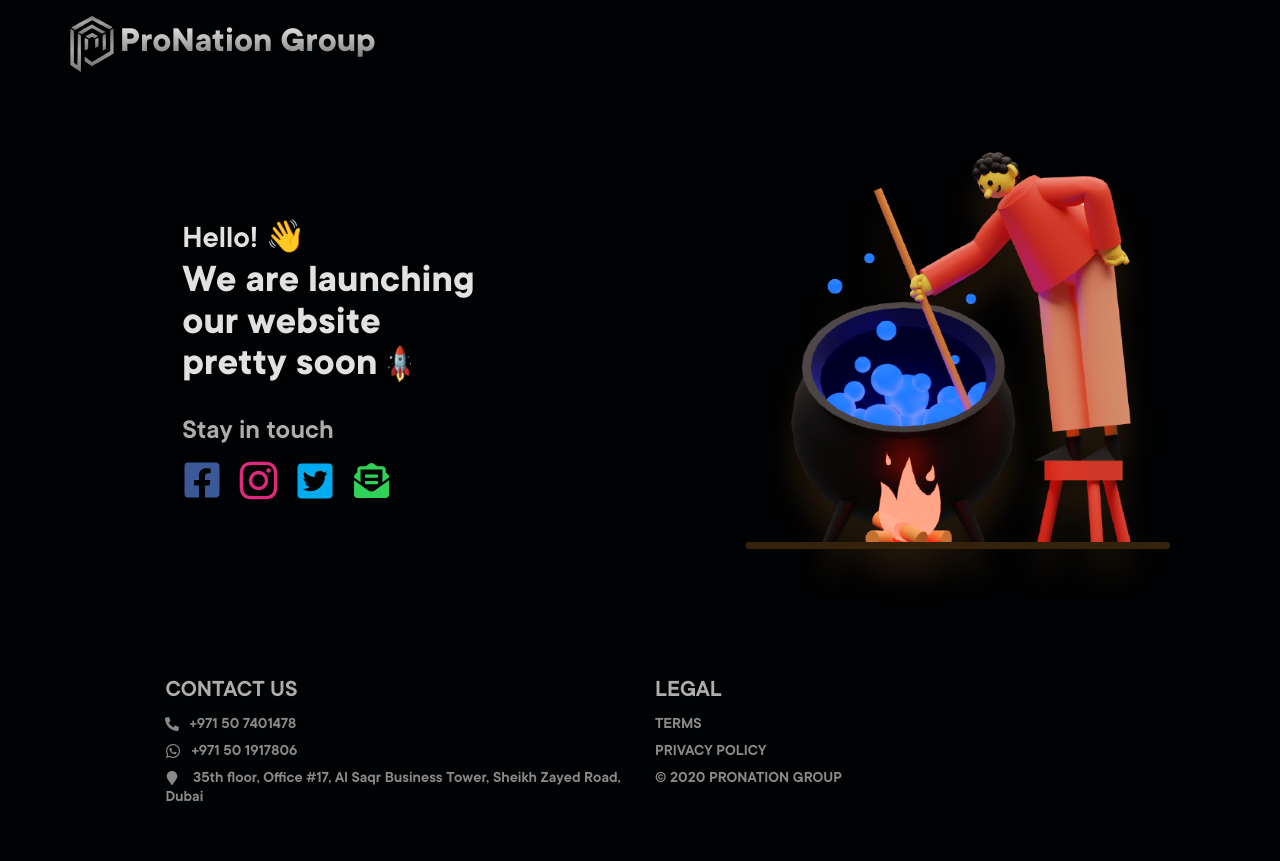
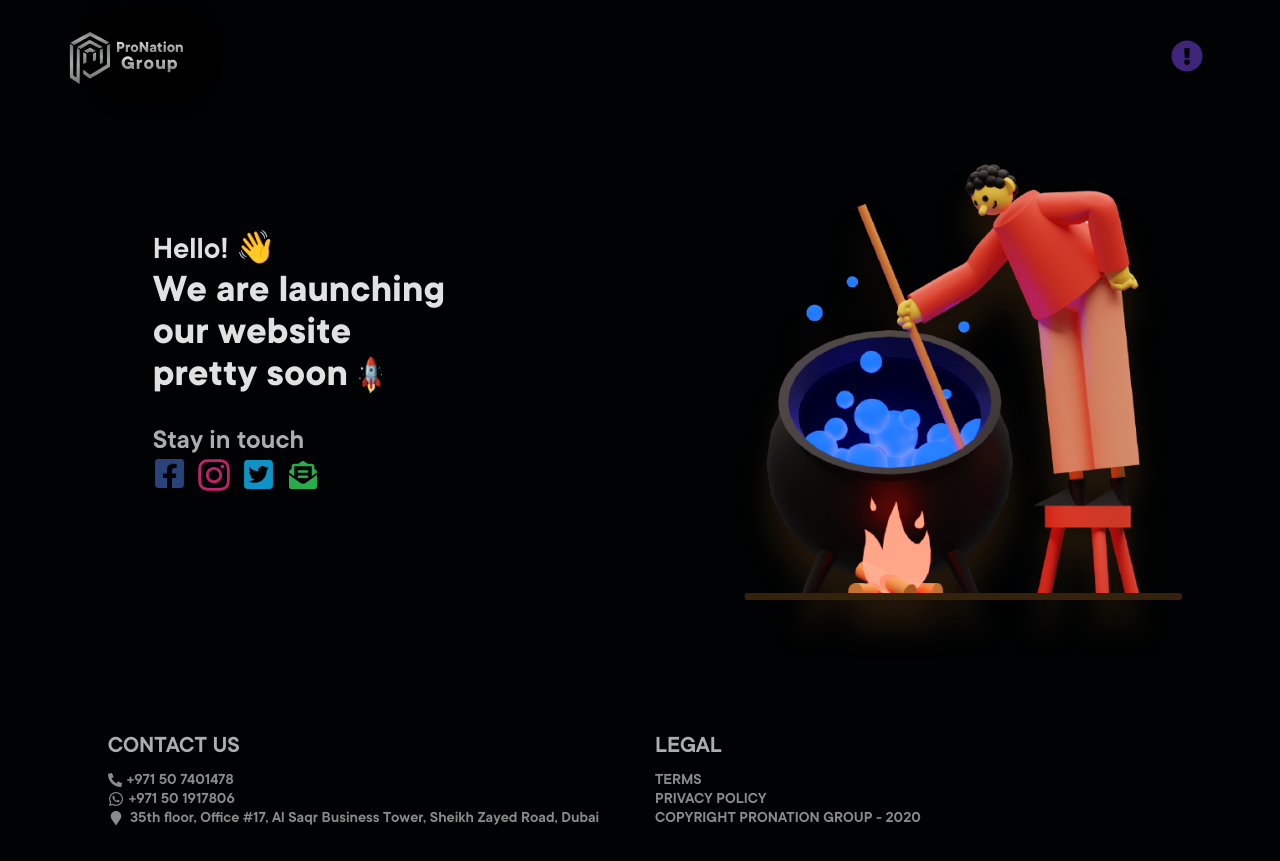
Before and after one commit to dinezh256/pronation-under-construction, a React (Create React App) app: page / in a window 1280 px wide. Built offline with nearby package versions, Linux system fonts and the light colour scheme.

Commit message:
Add files via upload

```diff
--- a/package.json
+++ b/package.json
@@ -10,7 +10,8 @@
     "react": "^16.13.1",
     "react-dom": "^16.13.1",
     "react-icons": "^3.11.0",
-    "react-scripts": "3.4.3"
+    "react-scripts": "3.4.3",
+    "react-scroll": "^1.8.1"
   },
   "scripts": {
     "start": "react-scripts start",
--- a/src/App.js
+++ b/src/App.js
@@ -1,13 +1,15 @@
 import React from "react";
-import UnderConstruction from "./maintenance2.png";
-import PronationLogo from "./pronationLogo";
-import Footer from "./footer";
 import {
   FaFacebookSquare,
   FaInstagram,
   FaTwitterSquare,
   FaEnvelopeOpenText,
+  FaExclamationCircle,
 } from "react-icons/fa";
+import { animateScroll } from "react-scroll";
+import UnderConstruction from "./maintenance2.png";
+import PronationLogo from "./pronationLogo";
+import Footer from "./footer";
 import "./App.scss";
 
 function App() {
@@ -17,10 +19,20 @@ function App() {
         <PronationLogo
           color1="url(#grad1)"
           color2="url(#grad2)"
-          height={56}
-          width={56}
+          height={52}
+          width={52}
         />{" "}
-        <h2>ProNation Group</h2>
+        <div>
+          <h2>ProNation</h2>
+          <h3>Group</h3>
+        </div>
+        <h4>
+          <FaExclamationCircle
+            className="envelopeIcon"
+            size={32}
+            onClick={() => animateScroll.scrollToBottom()}
+          />
+        </h4>
       </nav>
       <div className="row">
         <div className="col-md constructionText">
@@ -35,16 +47,16 @@ function App() {
           <h3>Stay in touch</h3>
           <h5>
             <a href="https://www.facebook.com/PronationEvents/">
-              <FaFacebookSquare className="facebookIcon" fontSize={40} />
+              <FaFacebookSquare className="facebookIcon" fontSize={33} />
             </a>
             <a href="https://www.instagram.com/pronation_em/">
-              <FaInstagram className="instagramIcon" fontSize={43} />
+              <FaInstagram className="instagramIcon" fontSize={36} />
             </a>
             <a href="https://twitter.com/EventsPronation">
-              <FaTwitterSquare className="twitterIcon" fontSize={40} />
+              <FaTwitterSquare className="twitterIcon" fontSize={33} />
             </a>
             <a href="mailto:info@pronationevents.com">
-              <FaEnvelopeOpenText className="mailIcon" fontSize={35} />
+              <FaEnvelopeOpenText className="mailIcon" fontSize={28} />
             </a>
           </h5>
         </div>
@@ -52,7 +64,7 @@ function App() {
           <img
             src={UnderConstruction}
             alt="UnderConstruction"
-            className="UnderConstruction"
+            className="underConstruction"
           />
         </div>
       </div>
--- a/src/App.scss
+++ b/src/App.scss
@@ -18,26 +18,59 @@ body {
 }
 
 .navBar {
-  margin-top: 1rem;
-  text-align: left;
+  margin-top: 2rem;
   display: flex;
+  flex-direction: row;
 
-  h2 {
-    margin-top: 0.45rem;
+  div > h2 {
+    margin-top: 0.5rem;
+    text-align: left;
     background: -webkit-linear-gradient(#eeeeee, #5e5e5e);
     -webkit-background-clip: text;
     background-clip: text;
     -webkit-text-fill-color: transparent;
     filter: drop-shadow(0px 0px 24px rgb(0, 0, 0));
-    font-size: 36px;
+    font-size: 16px;
     cursor: pointer;
     font-family: "TTComonsBold";
   }
+  div > h3 {
+    margin-top: -0.9rem;
+    text-align: center;
+    background: -webkit-linear-gradient(#eeeeee, #5e5e5e);
+    -webkit-background-clip: text;
+    background-clip: text;
+    -webkit-text-fill-color: transparent;
+    filter: drop-shadow(0px 0px 24px rgb(0, 0, 0));
+    font-size: 20px;
+    letter-spacing: 1px;
+    cursor: pointer;
+    font-family: "TTComonsBold";
+  }
+
+  h4 {
+    margin-top: 0.5rem;
+    font-size: 16px;
+    color: #3e257a;
+    font-family: "TTComonsDemiBold";
+    position: absolute;
+    right: 6%;
+  }
+}
+
+.envelopeIcon {
+  cursor: pointer;
+  transition: 0.25s ease-in-out;
+}
+
+.envelopeIcon:hover {
+  color: #6c0eff;
+  transition: 0.25s ease-in-out;
 }
 
 .constructionText {
   margin-top: 12.5%;
-  margin-left: 10%;
+  margin-left: 7.5%;
   text-align: left;
   h1 {
     text-align: left;
@@ -57,6 +90,7 @@ body {
     font-family: "TTComonsDemiBold";
     color: #adadad;
     margin-top: 2rem;
+    margin-bottom: -5px;
   }
   h5 {
     text-align: left;
@@ -72,33 +106,57 @@ body {
 }
 
 .facebookIcon {
-  margin-right: 15px;
-  color: #3b5998 !important;
+  margin-right: 10px;
+  color: #294279;
   transition: 0.1s ease-in-out;
+  transition: 0.25s ease-in-out;
+}
+
+.facebookIcon:hover {
+  color: #234a9e;
+  transition: 0.25s ease-in-out;
 }
 
 .instagramIcon {
-  margin-right: 15px;
+  margin-right: 10px;
   margin-top: 2px;
-  color: #dd2a7b;
+  color: #c2226a;
+  transition: 0.25s ease-in-out;
+}
+
+.instagramIcon:hover {
+  color: #db1d73;
+  transition: 0.25s ease-in-out;
 }
 
 .twitterIcon {
   margin-top: 2px;
+  color: #0f93c7;
+  margin-right: 14px;
+  cursor: pointer;
+  transition: 0.25s ease-in-out;
+}
+
+.twitterIcon:hover {
   color: #00acee;
-  margin-right: 19px;
-  cursor: pointer;
+  transition: 0.25s ease-in-out;
 }
 
 .mailIcon {
   margin-top: 2px;
-  color: rgb(48, 209, 88);
+  color: rgb(41, 173, 74);
   margin-right: 15px;
   cursor: pointer;
+  transition: 0.25s ease-in-out;
 }
 
-.UnderConstruction {
-  width: 70%;
+.mailIcon:hover {
+  color: rgb(48, 209, 88);
+  transition: 0.25s ease-in-out;
+}
+
+.underConstruction {
+  width: 75%;
   margin-top: 15%;
   padding-bottom: 20%;
   filter: drop-shadow(0px 30px 14px rgb(32, 21, 9));
@@ -116,13 +174,14 @@ body {
   border-radius: 10px;
   width: 80%;
   transform: translateX(-93%);
-  bottom: 16.85%;
+  bottom: 16.4%;
 }
 
 .footer {
-  margin: 2rem 7.5%;
+  margin: 2rem 2.5%;
   font-family: "TTComonsDemiBold", sans-serif;
 }
+
 .pageFooter {
   h4 {
     text-align: left;
@@ -137,6 +196,7 @@ body {
     transition: 0.3s ease-in-out;
     text-align: left;
     text-transform: uppercase;
+    margin-bottom: 0px;
   }
 
   h6:hover {
@@ -163,6 +223,7 @@ body {
     color: #8a8a8a;
     transition: 0.1s ease-in-out;
     text-align: left;
+    margin-bottom: 0px;
   }
 
   h6:hover {
@@ -173,7 +234,32 @@ body {
 
 .footerIcon {
   text-align: left;
-  margin-right: 10px;
-
+  margin-right: 5px;
   font-size: 1.5rem;
 }
+
+.mapIcon {
+  text-align: left;
+  margin-left: 1.5px;
+  margin-right: 3px;
+  font-size: 1.5rem;
+}
+
+@media only screen and (max-width: 792px) {
+  .constructionText {
+    margin-top: 8%;
+    margin-left: 1.5%;
+  }
+
+  .underConstruction {
+    margin-top: 10%;
+  }
+
+  .footer {
+    margin: 2rem -1%;
+  }
+
+  .pageFooter {
+    margin-top: 20px;
+  }
+}
--- a/src/footer.jsx
+++ b/src/footer.jsx
@@ -22,7 +22,7 @@ const Footer = () => {
             </h6>
 
             <h6>
-              <FaMapMarker size={14} className="footerIcon" />
+              <FaMapMarker size={14} className="mapIcon" />
               &nbsp;35th floor, Office #17, Al Saqr Business Tower, Sheikh Zayed
               Road, Dubai
             </h6>
@@ -31,7 +31,7 @@ const Footer = () => {
             <h4>Legal</h4>
             <h6>Terms</h6>
             <h6>Privacy Policy</h6>
-            <h6>© 2020 ProNation Group</h6>
+            <h6>Copyright ProNation Group - 2020</h6>
           </div>
         </div>
       </div>
```
Also changed, not shown: 1 other file (tests, documents, lock files or other folders).
